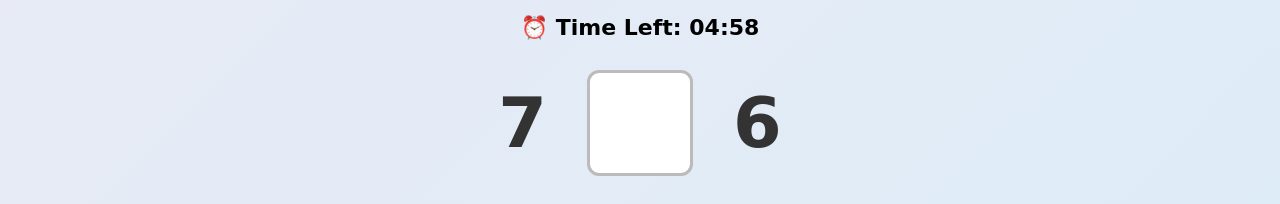
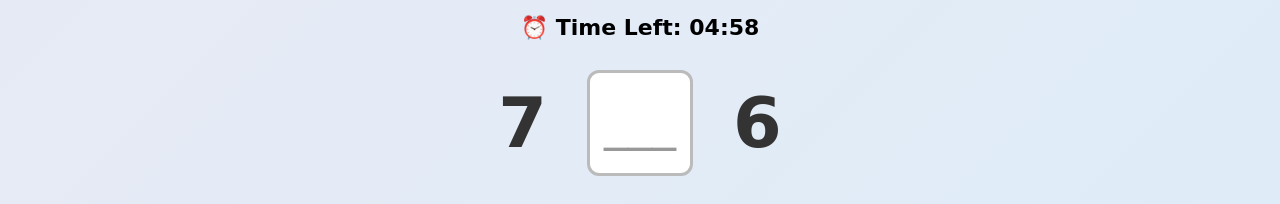
Before and after one commit to keerthanasankuru/game, a React (Create React App) app: page /compare-test in a window 1280 px wide. Both pictures are taken after a click on the button "✅ Start Test". Shown: the part 142-346 px from the top of the page. Built offline with nearby package versions, Linux system fonts and the light colour scheme.

Commit message:
Update CompareTest.jsx

```diff
--- a/src/components/CompareTest.jsx
+++ b/src/components/CompareTest.jsx
@@ -134,7 +134,9 @@ export default function CompareTest() {
 
       <div className="test-num-row">
         <span className="test-big-num">{current.left}</span>
-        <span className="test-sym-box empty-box">{selectedSymbol}</span>
+        <span className="test-sym-box empty-box">
+          {selectedSymbol || <span style={{ opacity: 0.4 }}>___</span>}
+        </span>
         <span className="test-big-num">{current.right}</span>
       </div>
 
```
